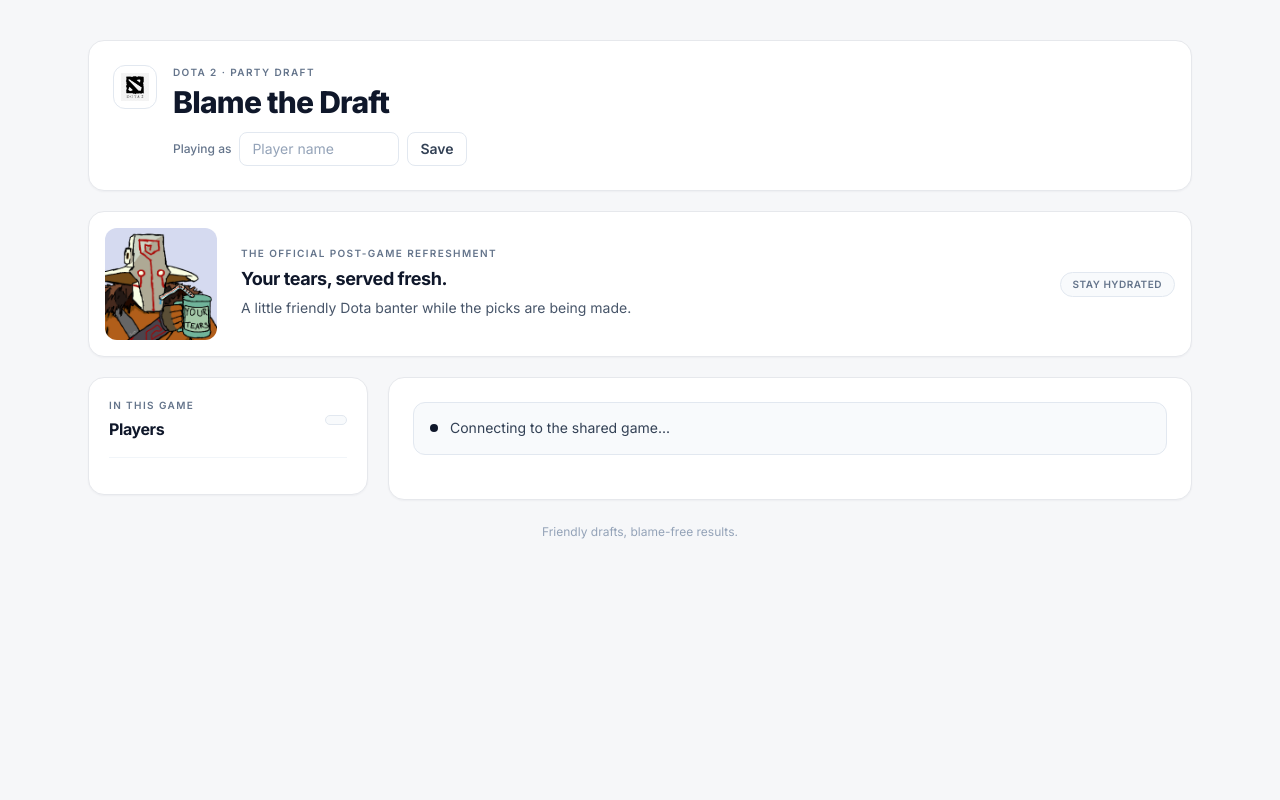
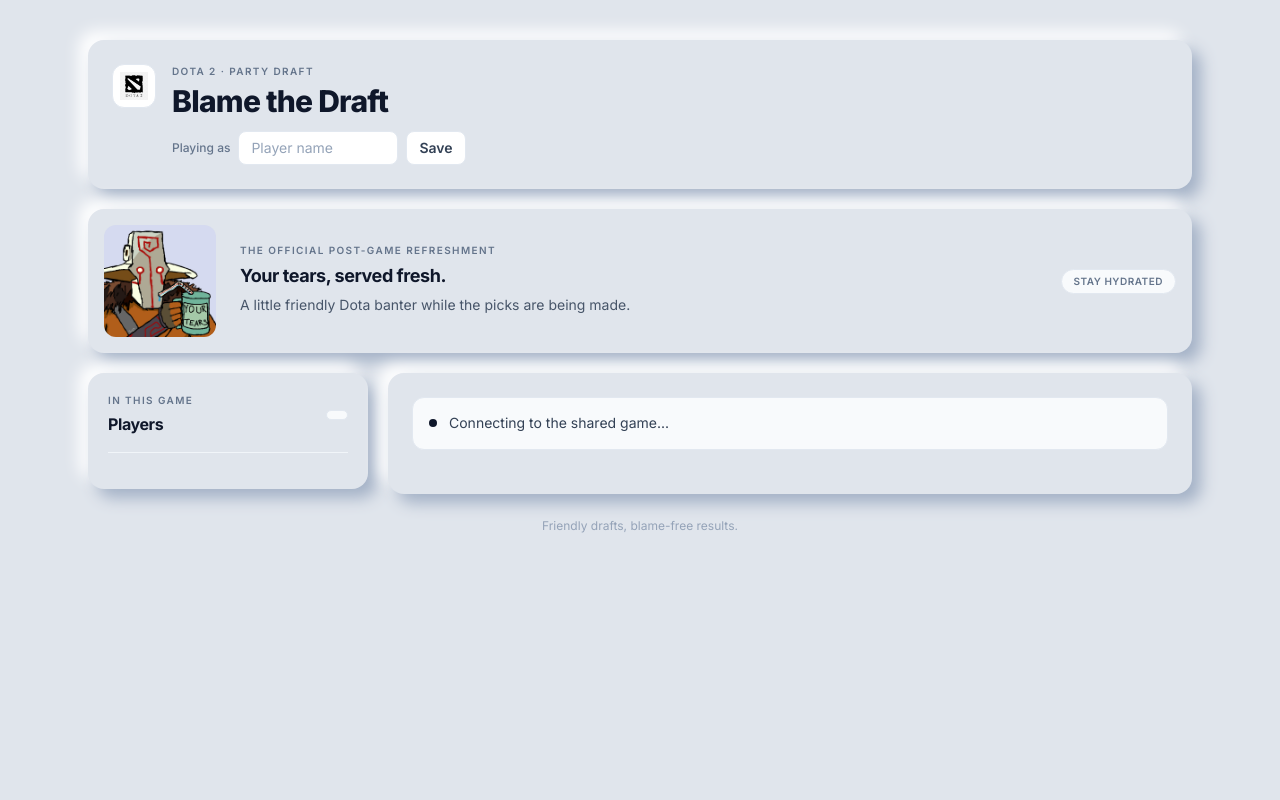
Before and after one commit to crankygrey/blamethedraft, a Flask app: page / in a window 1280 px wide. Run offline with Flask 3, Linux system fonts and the light colour scheme; some libraries are stand-ins or nearby versions.

Commit message:
change neumorphism theme

```diff
--- a/templates/room.html
+++ b/templates/room.html
@@ -23,19 +23,22 @@
   <style>
     :root {
       color-scheme: light;
+       --neu-bg: #e0e5ec;
+       --neu-shadow: 9px 9px 16px #a3b1c6, -9px -9px 16px #ffffff;
       --surface-border: #e6e8ec;
-      --brand: #b42318;
+      --brand: #ff3366;
+       --accent: #00d4ff;
     }
 
     body {
-      background: #f6f7f9;
+      background: var(--neu-bg);
       font-feature-settings: 'cv02', 'cv03', 'cv04', 'cv11';
     }
 
     .surface {
-      border: 1px solid var(--surface-border);
-      background: #ffffff;
-      box-shadow: 0 1px 2px rgba(16, 24, 40, 0.04);
+border: none;
+       background: var(--neu-bg);
+       box-shadow: var(--neu-shadow);
     }
 
     .eyebrow {
```
